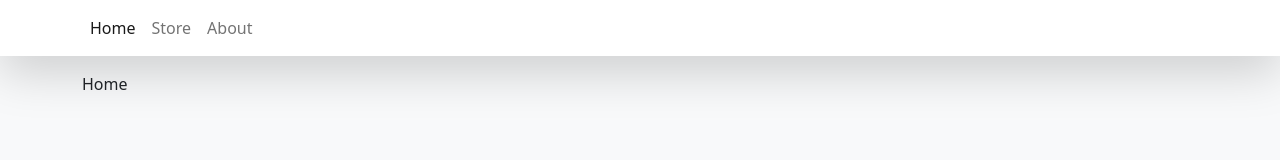
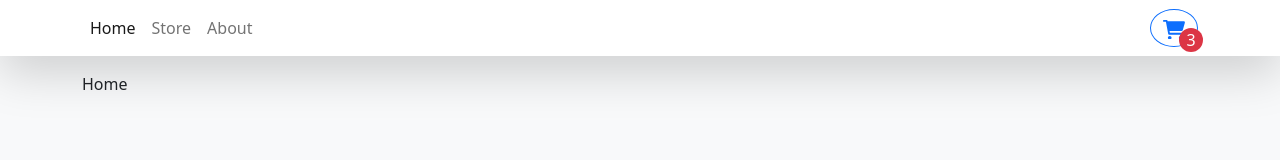
Before and after one commit to kestenbaum/react-ts-shoping-card, a React (Vite) app: page / in a window 1280 px wide. Shown: the top 160 px of the page. Built offline with nearby package versions, Linux system fonts and the light colour scheme; the HTML template or start-up script is replaced by a standard one.

Commit message:
update navbar

```diff
--- a/src/components/Navbar.tsx
+++ b/src/components/Navbar.tsx
@@ -1,16 +1,41 @@
 import React, {FC} from 'react';
 import {NavLink} from "react-router-dom";
-import {Container, Nav, Navbar as NavbarBs} from "react-bootstrap";
+import {Button, Container, Nav, Navbar as NavbarBs} from "react-bootstrap";
 
 export const Navbar:FC = () => {
     return (
-        <NavbarBs className='bg-white shadow-lg mb-3'>
+        <NavbarBs sticky={"top"} className='bg-white shadow-lg mb-3'>
             <Container>
-                <Nav>
+                <Nav className='me-auto'>
                   <Nav.Link to={'/'} as={NavLink}>Home</Nav.Link>
                   <Nav.Link to={'/store'} as={NavLink}>Store</Nav.Link>
                   <Nav.Link to={'/about'} as={NavLink}>About</Nav.Link>
                 </Nav>
+                <Button
+                    style={{width: "3rem", position: "relative"}}
+                    variant="outline-primary"
+                    className="rounded-circle"
+                >
+                    <svg
+                        xmlns="http://www.w3.org/2000/svg"
+                        viewBox="0 0 576 512"
+                        fill="currentColor"
+                    >
+                        <path d="M96 0C107.5 0 117.4 8.19 119.6 19.51L121.1 32H541.8C562.1 32 578.3 52.25 572.6 72.66L518.6 264.7C514.7 278.5 502.1 288 487.8 288H170.7L179.9 336H488C501.3 336 512 346.7 512 360C512 373.3 501.3 384 488 384H159.1C148.5 384 138.6 375.8 136.4 364.5L76.14 48H24C10.75 48 0 37.25 0 24C0 10.75 10.75 0 24 0H96zM128 464C128 437.5 149.5 416 176 416C202.5 416 224 437.5 224 464C224 490.5 202.5 512 176 512C149.5 512 128 490.5 128 464zM512 464C512 490.5 490.5 512 464 512C437.5 512 416 490.5 416 464C416 437.5 437.5 416 464 416C490.5 416 512 437.5 512 464z" />
+                    </svg>
+                    <div
+                        className="rounded-circle bg-danger d-flex justify-content-center align-items-center"
+                        style={{
+                            width: "1.5rem",
+                            color: "white",
+                            height: "1.5rem",
+                            position: "absolute",
+                            bottom: 0,
+                            right: 0,
+                            transform: "translate(25%, 25%)"
+                        }}
+                    >3</div>
+                </Button>
             </Container>
         </NavbarBs>
     );
```
